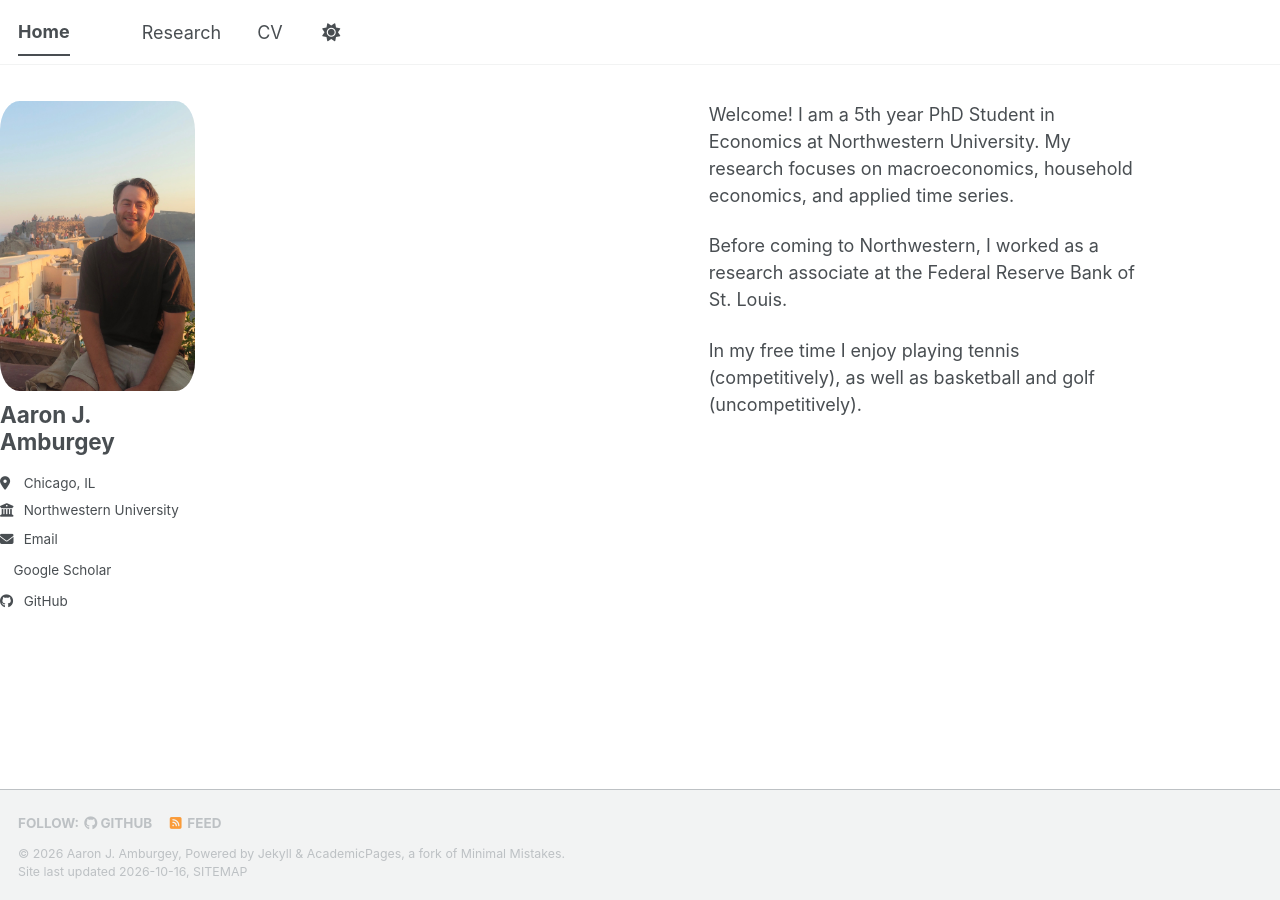
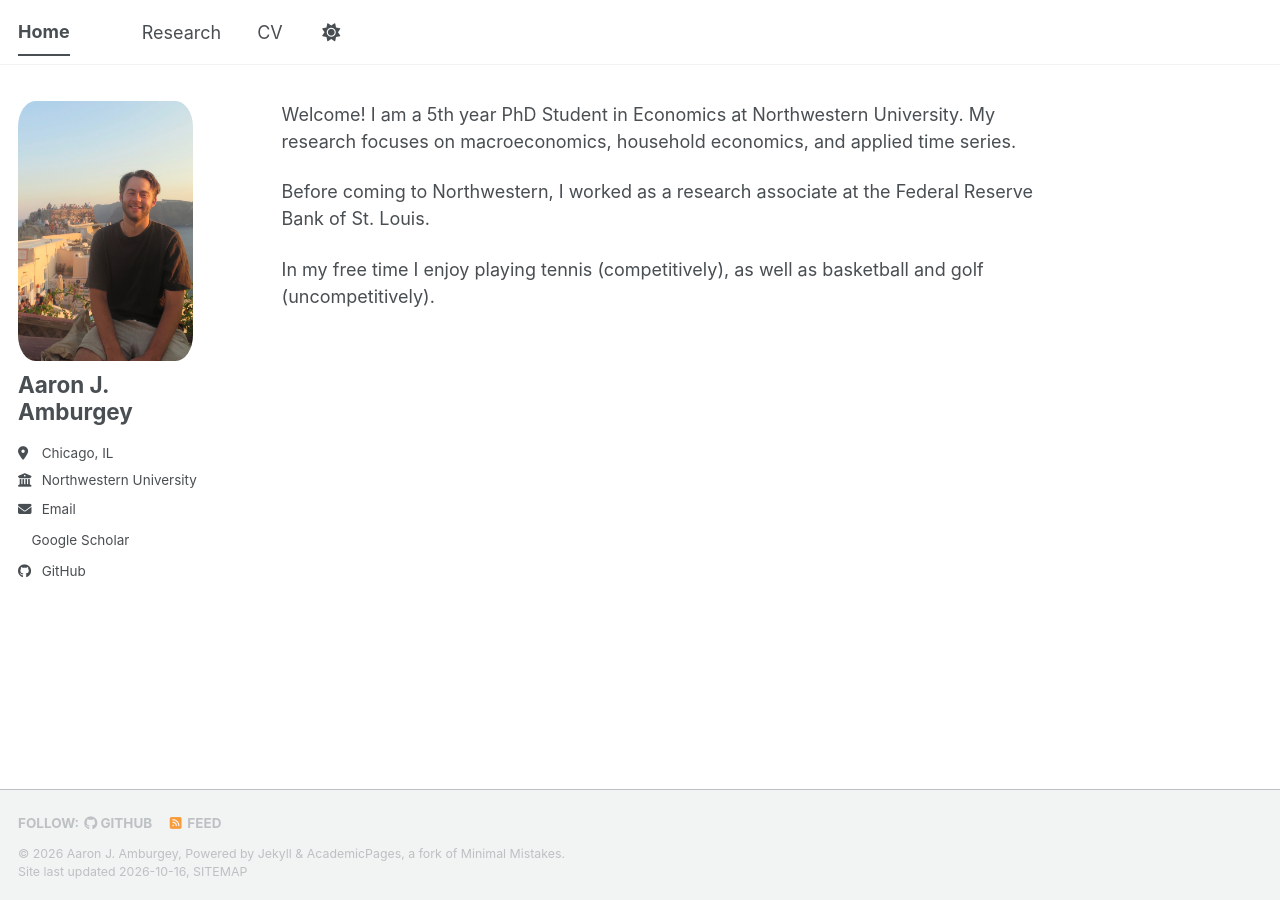
Before and after one commit to ajamburgey/ajamburgey.github.io, a Jekyll site: the page built from _pages/about.md, in a window 1280 px wide. Built offline with Jekyll 4.4.1, drawn with Linux system fonts in a browser that asks for light colours; a style sheet for code colours, icons or effects is not loaded.

Commit message:
Revert "Increase sidebar width and double avatar size; offset #main so content doesn't sit under the wider fixed sidebar"
This reverts commit 6b757bf48bfebdef61688c8e2c8ccce33197585f.

```diff
--- a/_sass/layout/_sidebar.scss
+++ b/_sass/layout/_sidebar.scss
@@ -22,10 +22,6 @@
     overflow-y: auto;               // Add scrollbar if the sidebar is too long
     position: fixed;
     padding-top: $masthead-height;
-
-    /* widen the fixed sidebar so a larger avatar fits without overlapping content */
-    width: 520px;
-    left: 0;
   }
 
   @include breakpoint($large) {
@@ -39,7 +35,7 @@
     }
   }
 
-  @include breakpoint($x-large) {
+  @include breakpoint($large) {
     max-width: $sidebar-link-max-width;
     padding-right: 0;
   }
@@ -61,13 +57,6 @@
 
   img {
     width: 100%;
-  }
-}
-
-/* keep the main column offset so it doesn't sit underneath the fixed sidebar */
-@media screen and (min-width: $sidebar-screen-min-width) {
-  #main {
-    padding-left: 560px; /* sidebar width (520px) + 40px gap */
   }
 }
 
@@ -154,7 +143,7 @@
 .author__avatar {
   display: table-cell;
   vertical-align: top;
-  width: 48px;
+  width: 36px;
   // set width only, for non-square avatars
   // height: 36px;
 
@@ -165,8 +154,7 @@
   }
 
   img {
-    /* doubled size for a more prominent avatar */
-    max-width: 440px;
+    max-width: 175px;
     border-radius: 10%;
 
     @include breakpoint($x-large) {
@@ -179,8 +167,8 @@
 .author__content {
   display: table-cell;
   vertical-align: top;
-  padding-left: 20px;
-  padding-right: 30px;
+  padding-left: 15px;
+  padding-right: 25px;
   line-height: 1;
 
   @include breakpoint($large) {
@@ -192,12 +180,12 @@
 }
 
 .author__name {
-  margin: 0 0 1rem 0; /* add slight space below the name */
+  margin: 0 0 1rem 0; /* increase spacing below the name so location sits lower */
   font-size: $type-size-4;
 
   @include breakpoint($large) {
     margin-top: 10px;
-    margin-bottom: 10px;
+    margin-bottom: 1rem; /* keep the same spacing on large screens */
   }
 }
 .sidebar .author__name {
@@ -223,7 +211,6 @@
 
 .author__bio {
   margin: 0;
-  font-size: $type-size-5;
 
   @include breakpoint($large) {
     margin-top: 10px;
@@ -239,7 +226,7 @@
   z-index: 10;
   position: relative;
   cursor: pointer;
-  margin-top: 0.5rem;
+  margin-top: 0.5rem; /* push the follow block down a bit */
 
   @include breakpoint($large) {
     display: block;
```
